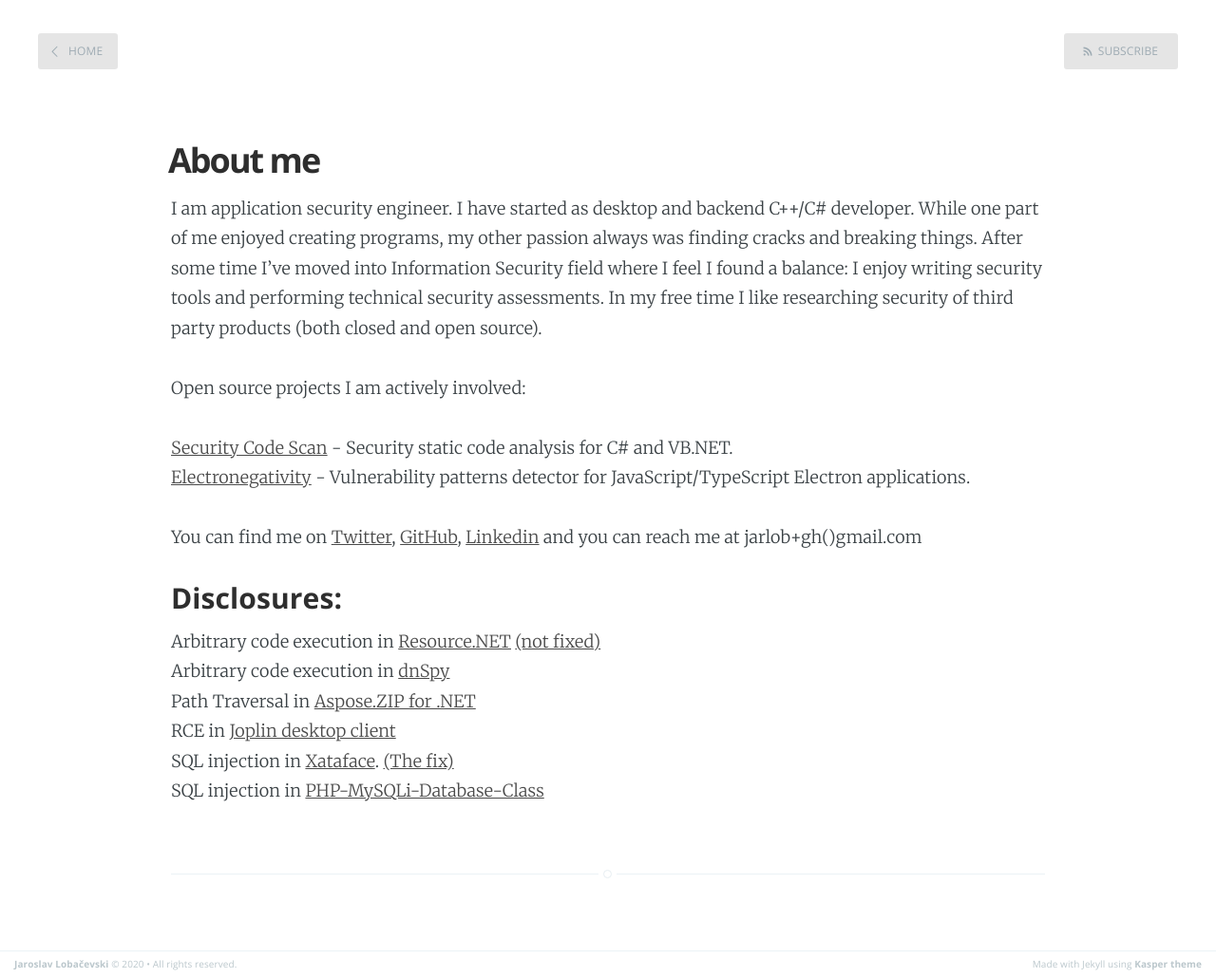
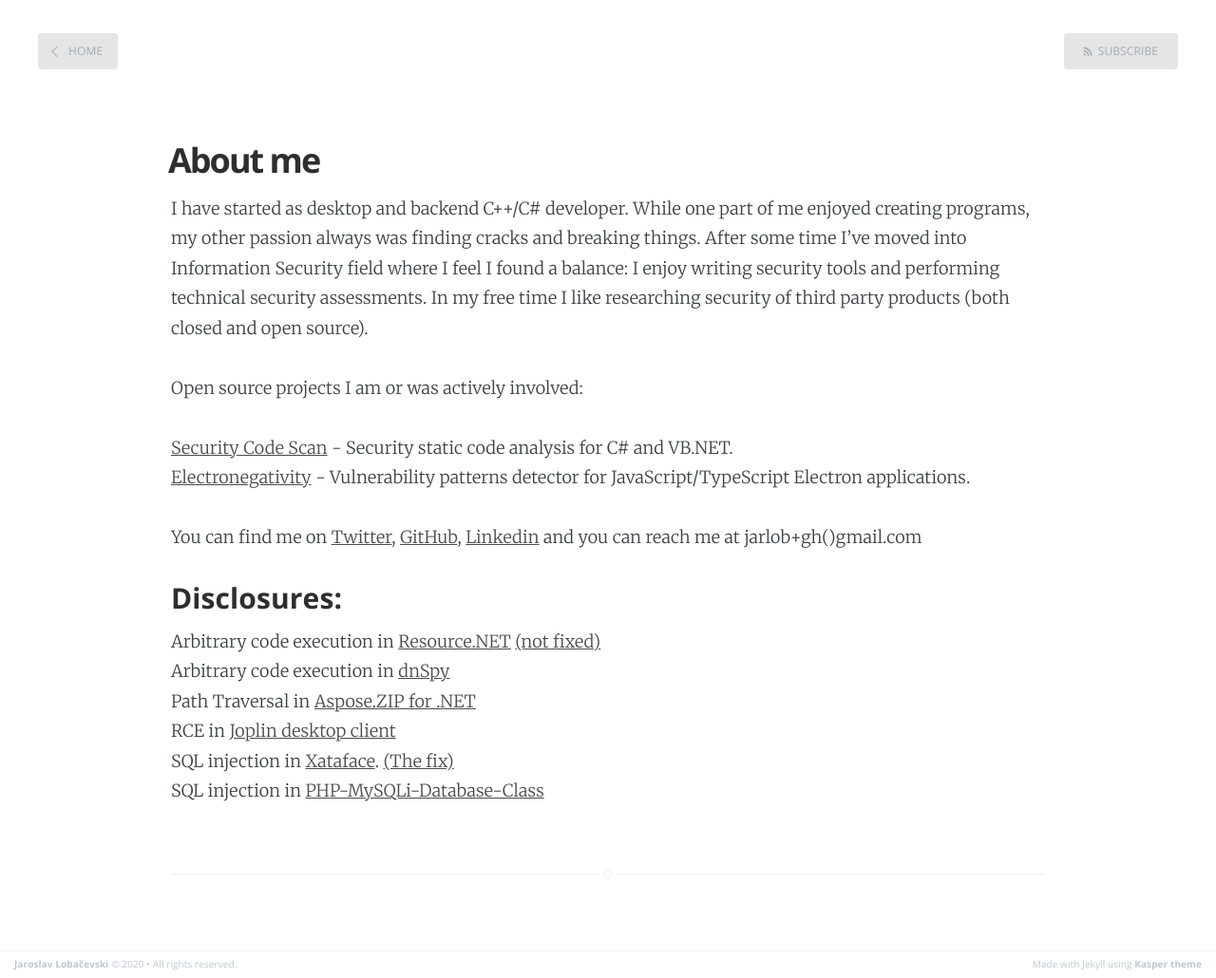
Before and after one commit to JarLob/jarlob.github.io, a Jekyll site: the page built from about.md, in a window 1280 px wide. Shown: the whole page at 95% size. Built offline with Jekyll 4.4.1, drawn with Linux system fonts in a browser that asks for light colours.

Commit message:
Updated about.md

```diff
--- a/about.md
+++ b/about.md
@@ -3,9 +3,9 @@ layout: page
 title: About me
 ---
 
-I am application security engineer. I have started as desktop and backend C++/C# developer. While one part of me enjoyed creating programs, my other passion always was finding cracks and breaking things. After some time I've moved into Information Security field where I feel I found a balance: I enjoy writing security tools and performing technical security assessments. In my free time I like researching security of third party products (both closed and open source).
+I have started as desktop and backend C++/C# developer. While one part of me enjoyed creating programs, my other passion always was finding cracks and breaking things. After some time I've moved into Information Security field where I feel I found a balance: I enjoy writing security tools and performing technical security assessments. In my free time I like researching security of third party products (both closed and open source).
 
-Open source projects I am actively involved:
+Open source projects I am or was actively involved:
 
 [Security Code Scan](https://security-code-scan.github.io/) - Security static code analysis for C# and VB.NET.
 [Electronegativity](https://github.com/doyensec/electronegativity) - Vulnerability patterns detector for JavaScript/TypeScript Electron applications.
```
